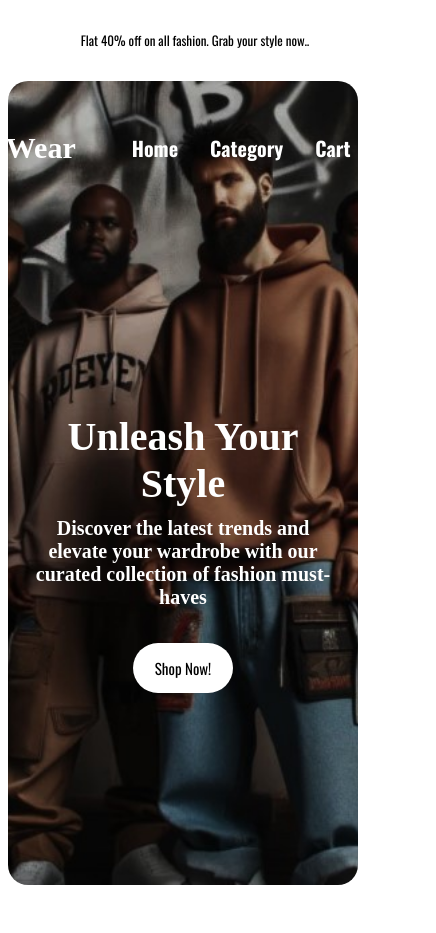
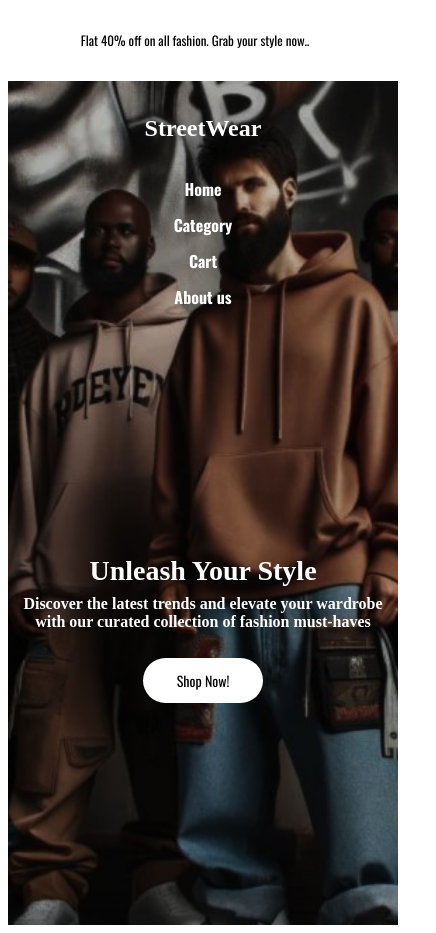
Before and after one commit to VenuBonigala/StreetWear, a plain HTML site: page index.html in a window 390 px wide. Shown: the whole page, 436 px wide, since content can reach past the window. Before the commit the page ends 893 px from the top, so only its background shows below. Drawn offline with nearby package versions, Linux system fonts and the light colour scheme; a web font is replaced by a local one.

Commit message:
Update styles.css

```diff
--- a/styles.css
+++ b/styles.css
@@ -82,3 +82,42 @@
   .shopnow:hover {
       transform: scale(1.15);
   }
+
+  @media (max-width: 768px) {
+    .dashboard {
+        width: 100vw;
+        height: 100vh;
+        border-radius: 0;
+        padding: 10px;
+    }
+
+    .nav_bar {
+        flex-direction: column;
+        gap: 10px;
+        margin-bottom: 15px;
+    }
+
+    .bt_dashboard {
+        font-size: 16px;
+    }
+
+    h3 {
+        font-size: 24px;
+        margin-right: 0;
+    }
+
+    .center-content h1 {
+        font-size: 28px;
+        margin-bottom: 8px;
+    }
+
+    .center-content h5 {
+        font-size: 16px;
+    }
+
+    .shopnow {
+        height: 45px;
+        width: 120px;
+        font-size: 14px;
+    }
+}
```
